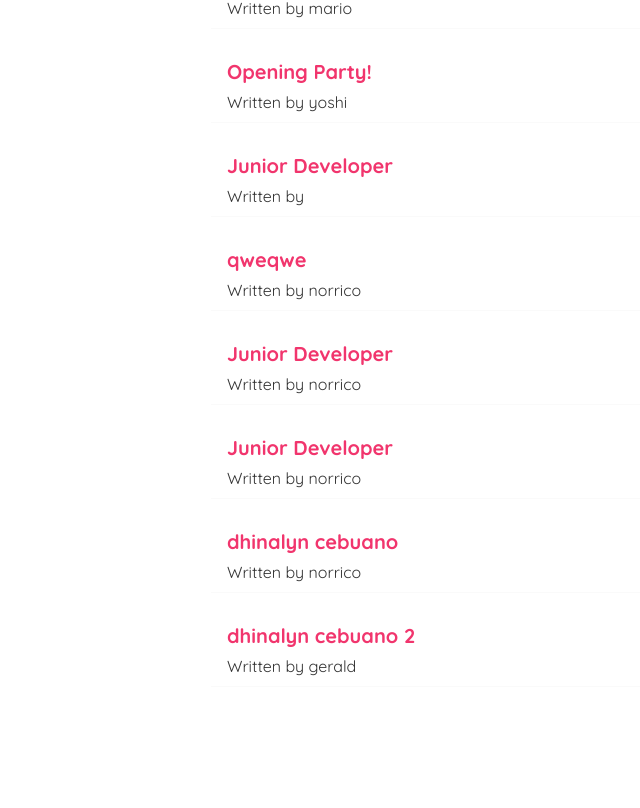
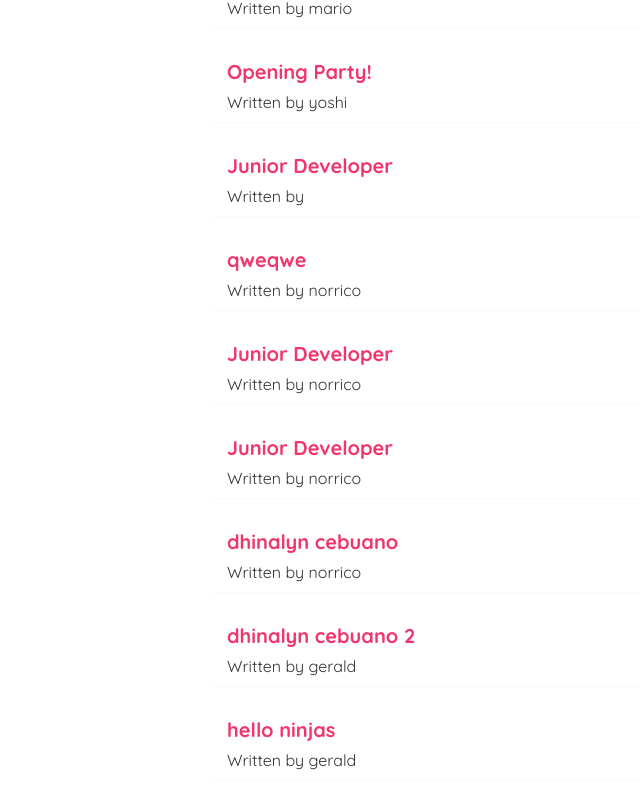
Before and after one commit to norrico31/React-Ninja, a React (Create React App) app in the folder frontend/: page / in a window 1280 px wide. Shown: the part 226-1034 px from the top of the page, without its empty margins (129-769 px from the left). Before the commit the page ends 993 px from the top, so only its background shows below. Built offline with nearby package versions, Linux system fonts and the light colour scheme; data requests are answered from the project's data file.

Commit message:
added a useHistory in CreateBlog component

```diff
--- a/frontend/data/db.json
+++ b/frontend/data/db.json
@@ -47,6 +47,12 @@
       "body": "qweqrqwr",
       "author": "gerald",
       "id": 8
+    },
+    {
+      "title": "hello ninjas",
+      "body": "this app is made by nentninja.uk",
+      "author": "gerald",
+      "id": 9
     }
   ]
 }
--- a/frontend/src/components/CreateBlog.jsx
+++ b/frontend/src/components/CreateBlog.jsx
@@ -1,4 +1,5 @@
 import { useState } from 'react'
+import { useHistory } from 'react-router-dom'
 
 const CreateBlog = () => {
     const [blog, setBlog] = useState({
@@ -6,6 +7,7 @@ const CreateBlog = () => {
         body: '',
         author: '' || 'norrico'
     })
+    const history = useHistory()
     const [isPending, setIsPending] = useState(false)
     const onHandleInput = e => {
         setBlog(prevBlog => ({ ...prevBlog, [e.target.name]: e.target.value}))
@@ -27,6 +29,7 @@ const CreateBlog = () => {
             })
             setIsPending(false)
             console.log('new blog added')
+            history.push('/')
         })
     }
     return (
```
Also changed, not shown: 1 other file (tests, documents, lock files or other folders).
